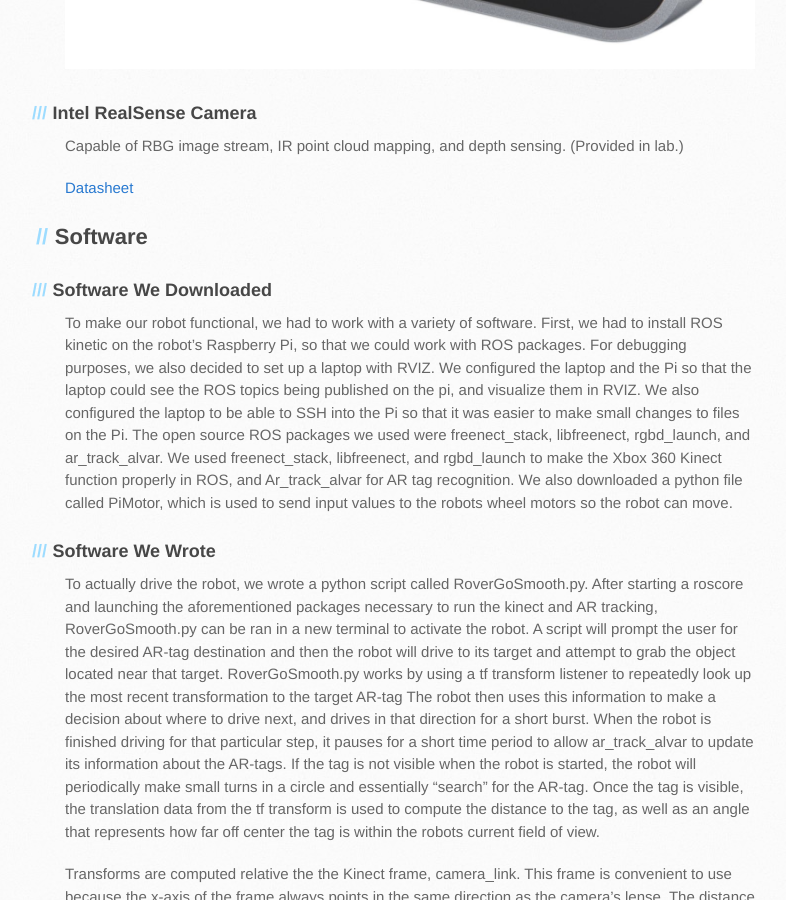
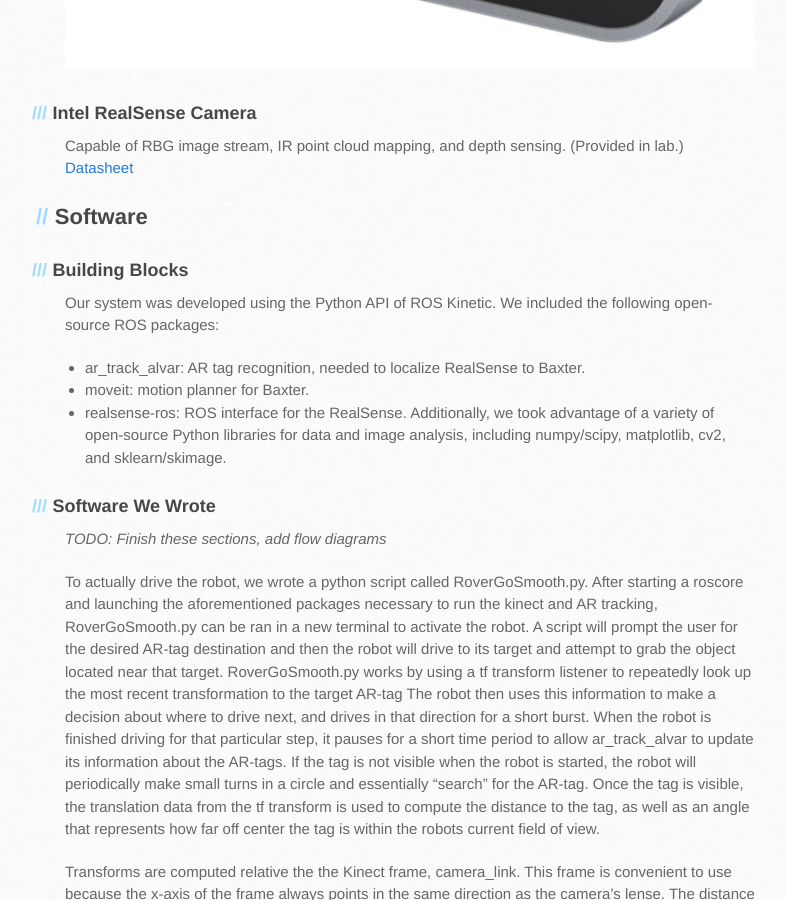
Before and after one commit to afmdnf/ee106a-project, a Jekyll site: the page built from docs/implementation.md, in a window 1280 px wide and 900 px high, scrolled down 1299 px. Shown: the whole window, without its empty margins (105-891 px from the left). Built offline with Jekyll 4.4.1, drawn with Linux system fonts in a browser that asks for light colours; our own code applies the rules of GitHub Pages for plain Markdown files; the repository's description, which GitHub fills in, is left out.

Commit message:
Updated implementation software

```diff
--- a/docs/implementation.md
+++ b/docs/implementation.md
@@ -16,16 +16,21 @@ Two-armed robot with parallel-jaw electric gripper attachment. (Provided in lab.
 ### Intel RealSense Camera
 
 Capable of RBG image stream, IR point cloud mapping, and depth sensing. (Provided in lab.)
-
 [Datasheet](https://www.intel.com/content/dam/support/us/en/documents/emerging-technologies/intel-realsense-technology/Intel-RealSense-D400-Series-Datasheet.pdf)
 
 ## Software
 
-### Software We Downloaded
+### Building Blocks
 
-To make our robot functional, we had to work with a variety of software. First, we had to install ROS kinetic on the robot's Raspberry Pi, so that we could work with ROS packages. For debugging purposes, we also decided to set up a laptop with RVIZ. We configured the laptop and the Pi so that the laptop could see the ROS topics being published on the pi, and visualize them in RVIZ. We also configured the laptop to be able to SSH into the Pi so that it was easier to make small changes to files on the Pi. The open source ROS packages we used were freenect_stack,  libfreenect,  rgbd_launch, and ar_track_alvar. We used freenect_stack, libfreenect, and rgbd_launch to make the Xbox 360 Kinect function properly in ROS, and Ar_track_alvar for AR tag recognition. We also downloaded a python file called PiMotor, which is used to send input values to the robots wheel motors so the robot can move.
+Our system was developed using the Python API of ROS Kinetic. We included the following open-source ROS packages:
+* ar_track_alvar: AR tag recognition, needed to localize RealSense to Baxter.
+* moveit: motion planner for Baxter.
+* realsense-ros: ROS interface for the RealSense.
+Additionally, we took advantage of a variety of open-source Python libraries for data and image analysis, including numpy/scipy, matplotlib, cv2, and sklearn/skimage.
 
 ### Software We Wrote
+
+*TODO: Finish these sections, add flow diagrams*
 
 To actually drive the robot, we wrote a python script called RoverGoSmooth.py. After starting a roscore and launching the aforementioned packages necessary to run the kinect and AR tracking, RoverGoSmooth.py can be ran in a new terminal to activate the robot. A script will prompt the user for the desired AR-tag destination and then the robot will drive to its target and attempt to grab the object located near that target. RoverGoSmooth.py works by using a tf transform listener to repeatedly look up the most recent transformation to the target AR-tag The robot then uses this information to make a decision about where to drive next, and drives in that direction for a short burst. When the robot is finished driving for that particular step, it pauses for a short time period to allow ar_track_alvar to update its information about the AR-tags. If the tag is not visible when the robot is started, the robot will periodically make small turns in a circle and essentially “search” for the AR-tag. Once the tag is visible, the translation data from the tf transform is used to compute the distance to the tag, as well as an angle that represents how far off center the tag is within the robots current field of view.
 
```
